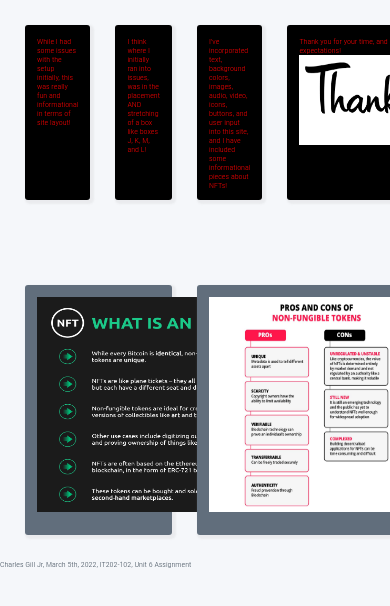
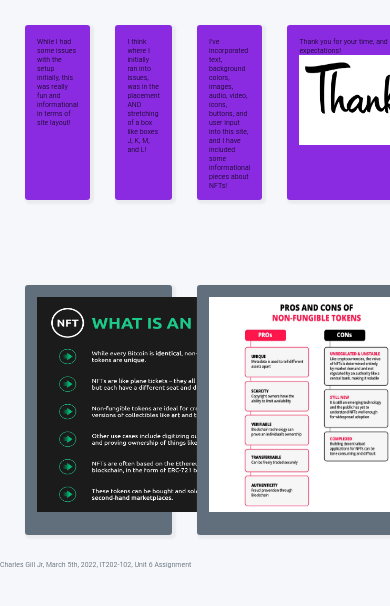
Before and after one commit to cj61500/Unit6, a plain HTML site: page index.html in a window 390 px wide. Shown: the top 606 px of the page. Drawn offline with Linux system fonts and the light colour scheme.

Commit message:
Update ch07-proj2.css

```diff
--- a/ch07-proj2.css
+++ b/ch07-proj2.css
@@ -146,8 +146,8 @@ grid-column: span 2;
     }
     .aWidth, .bWidth, .cWidth, .dWidth, .gWidth {
         grid-column: span 1;
-        color: red !important;
-        background-color: black !important;
+        color: black !important;
+
     }
     .qWidth{
         grid-column: span 1;
```
